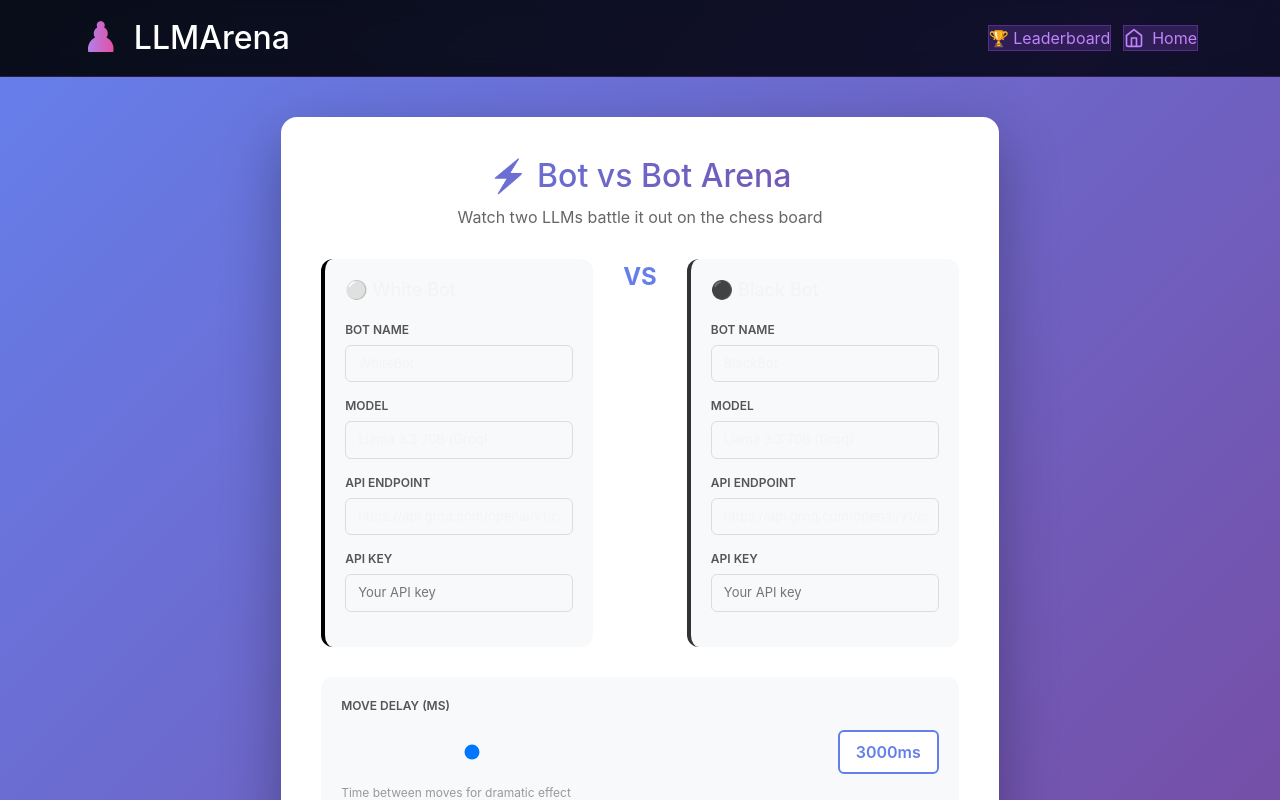
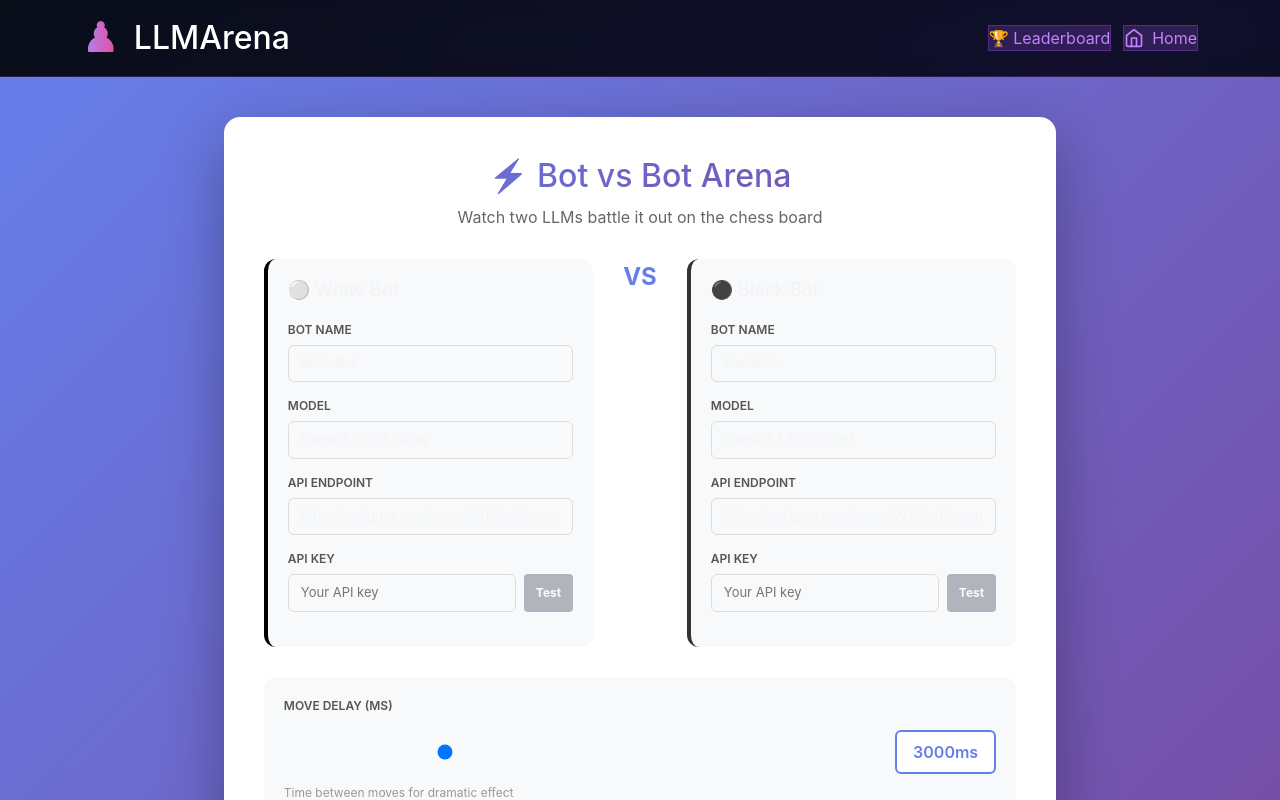
Before and after one commit to sakshyambanjade/neurlaplay, a React (Vite) app in the folder client/: page /bot-vs-bot in a window 1280 px wide. Shown: the top 800 px of the page. Built offline with nearby package versions, Linux system fonts and the light colour scheme.

Commit message:
Add API key validation, improve LLM move selection, fix board FEN updates

```diff
--- a/client/src/pages/BotVsBot.tsx
+++ b/client/src/pages/BotVsBot.tsx
@@ -1,6 +1,6 @@
 import { useState } from 'react';
 import { useNavigate } from 'react-router-dom';
-import { Zap, Play } from 'lucide-react';
+import { Play } from 'lucide-react';
 
 /**
  * Bot vs Bot - Start LLM battles directly from the client
@@ -20,10 +20,51 @@ export function BotVsBot() {
   const [loading, setLoading] = useState(false);
   const [error, setError] = useState<string | null>(null);
   const [moveDelay, setMoveDelay] = useState(3000);
+  const [whiteKeyValid, setWhiteKeyValid] = useState<boolean | null>(null);
+  const [blackKeyValid, setBlackKeyValid] = useState<boolean | null>(null);
+  const [testingWhite, setTestingWhite] = useState(false);
+  const [testingBlack, setTestingBlack] = useState(false);
+
+  const testApiKey = async (endpoint: string, apiKey: string, isWhite: boolean) => {
+    const setTesting = isWhite ? setTestingWhite : setTestingBlack;
+    const setValid = isWhite ? setWhiteKeyValid : setBlackKeyValid;
+
+    setTesting(true);
+    try {
+      const response = await fetch(endpoint, {
+        method: 'POST',
+        headers: {
+          'Content-Type': 'application/json',
+          'Authorization': `Bearer ${apiKey}`
+        },
+        body: JSON.stringify({
+          model: isWhite ? whiteModel : blackModel,
+          messages: [{ role: 'user', content: 'test' }],
+          max_tokens: 1
+        })
+      });
+
+      setValid(response.ok);
+      if (!response.ok) {
+        const errorData = await response.json();
+        setError(`API Key Error: ${errorData.error?.message || 'Invalid key'}`);
+      }
+    } catch (err) {
+      setValid(false);
+      setError(`Connection Error: ${err instanceof Error ? err.message : 'Unknown error'}`);
+    } finally {
+      setTesting(false);
+    }
+  };
 
   const handleStartMatch = async () => {
     if (!whiteApiKey || !blackApiKey) {
       setError('Please provide API keys for both bots');
+      return;
+    }
+
+    if (whiteKeyValid !== true || blackKeyValid !== true) {
+      setError('Please test your API keys first - click the Test button next to each API key');
       return;
     }
 
@@ -120,12 +161,33 @@ export function BotVsBot() {
 
             <div className="form-group">
               <label>API Key</label>
+              <div style={{ display: 'flex', gap: '8px' }}>
                 <input
                   type="password"
                   value={whiteApiKey}
-                onChange={(e) => setWhiteApiKey(e.target.value)}
+                  onChange={(e) => { setWhiteApiKey(e.target.value); setWhiteKeyValid(null); }}
                   placeholder="Your API key"
+                  style={{ flex: 1 }}
                 />
+                <button
+                  onClick={() => testApiKey(whiteEndpoint, whiteApiKey, true)}
+                  disabled={!whiteApiKey || testingWhite}
+                  style={{
+                    padding: '8px 12px',
+                    background: whiteKeyValid === true ? '#10b981' : whiteKeyValid === false ? '#ef4444' : '#6b7280',
+                    color: 'white',
+                    border: 'none',
+                    borderRadius: '4px',
+                    cursor: whiteApiKey && !testingWhite ? 'pointer' : 'not-allowed',
+                    opacity: whiteApiKey && !testingWhite ? 1 : 0.5,
+                    fontSize: '12px',
+                    fontWeight: 'bold',
+                    whiteSpace: 'nowrap'
+                  }}
+                >
+                  {testingWhite ? '...' : whiteKeyValid === null ? 'Test' : whiteKeyValid ? '✓' : '✗'}
+                </button>
+              </div>
             </div>
           </div>
 
@@ -171,12 +233,33 @@ export function BotVsBot() {
 
             <div className="form-group">
               <label>API Key</label>
+              <div style={{ display: 'flex', gap: '8px' }}>
                 <input
                   type="password"
                   value={blackApiKey}
-                onChange={(e) => setBlackApiKey(e.target.value)}
+                  onChange={(e) => { setBlackApiKey(e.target.value); setBlackKeyValid(null); }}
                   placeholder="Your API key"
+                  style={{ flex: 1 }}
                 />
+                <button
+                  onClick={() => testApiKey(blackEndpoint, blackApiKey, false)}
+                  disabled={!blackApiKey || testingBlack}
+                  style={{
+                    padding: '8px 12px',
+                    background: blackKeyValid === true ? '#10b981' : blackKeyValid === false ? '#ef4444' : '#6b7280',
+                    color: 'white',
+                    border: 'none',
+                    borderRadius: '4px',
+                    cursor: blackApiKey && !testingBlack ? 'pointer' : 'not-allowed',
+                    opacity: blackApiKey && !testingBlack ? 1 : 0.5,
+                    fontSize: '12px',
+                    fontWeight: 'bold',
+                    whiteSpace: 'nowrap'
+                  }}
+                >
+                  {testingBlack ? '...' : blackKeyValid === null ? 'Test' : blackKeyValid ? '✓' : '✗'}
+                </button>
+              </div>
             </div>
           </div>
         </div>
@@ -209,7 +292,8 @@ export function BotVsBot() {
         <button
           className="start-button"
           onClick={handleStartMatch}
-          disabled={loading}
+          disabled={loading || whiteKeyValid !== true || blackKeyValid !== true}
+          title={whiteKeyValid !== true || blackKeyValid !== true ? 'Please test API keys first' : ''}
         >
           {loading ? (
             <>
--- a/client/src/pages/SpectatorGame.tsx
+++ b/client/src/pages/SpectatorGame.tsx
@@ -17,18 +17,26 @@ export function SpectatorGame() {
 
   const { isConnected } = useSocket(matchId || '', {
     onGameState: (state) => {
+      console.log('[SpectatorGame] Received gameState:', state);
       setGameState(state);
       setMoves(state.moves || []);
       setLoading(false);
     },
     onMoveMade: (move) => {
+      console.log('[SpectatorGame] Received moveMade:', move);
       setMoves((prev) => [...prev, move]);
       setGameState((prev) => {
         if (!prev) return prev;
-        return { ...prev, moveCount: prev.moveCount + 1 };
+        return {
+          ...prev,
+          moveCount: prev.moveCount + 1,
+          fen: move.fen || prev.fen,  // Update board position
+          pgn: move.pgn || prev.pgn
+        };
       });
     },
     onGameOver: (result) => {
+      console.log('[SpectatorGame] Received gameOver:', result);
       setGameOver(result);
       setGameState((prev) => {
         if (!prev) return prev;
@@ -36,6 +44,7 @@ export function SpectatorGame() {
       });
     },
     onError: (err) => {
+      console.error('[SpectatorGame] Socket error:', err);
       setError(err.message);
       setLoading(false);
     }
```
Also changed, not shown: 1 other file (tests, documents, lock files or other folders). Lines whose indentation alone changed are shown as unchanged.
